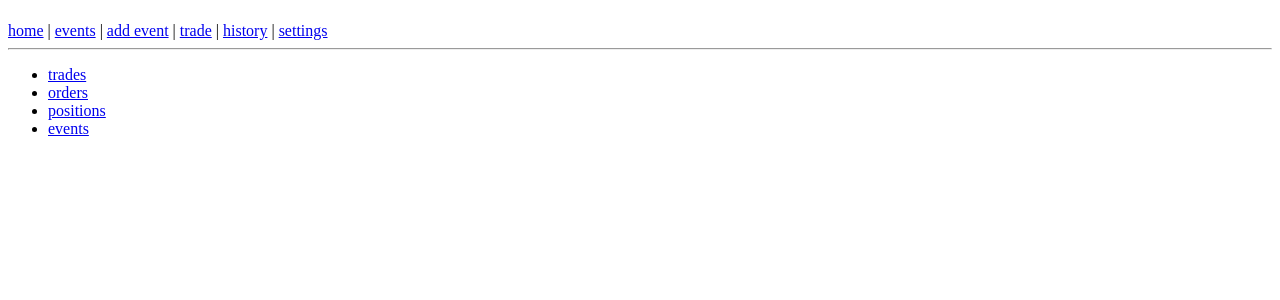
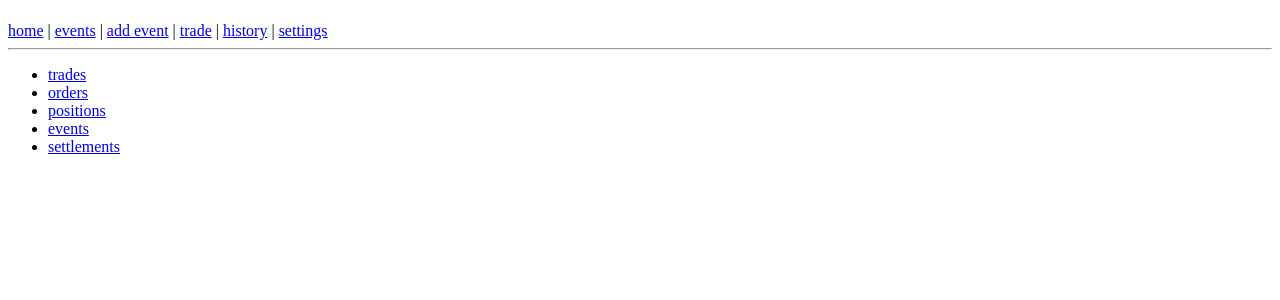
Before and after one commit to benbentrading/kalshi-bot, a Flask app: page /history in a window 1280 px wide. Shown: the part 58-358 px from the top of the page. Run offline with Flask 3, Linux system fonts and the light colour scheme; a user stored in the database is signed in.

Commit message:
settlements html

```diff
--- a/templates/history.html
+++ b/templates/history.html
@@ -6,5 +6,6 @@
         <li><a href="/history/orders">orders</a></li>
         <li><a href="/history/positions">positions</a></li>
         <li><a href="/history/events">events</a></li>
+        <li><a href="/history/settlements">settlements</a></li>
     </ul>
 {% endblock %}
```
